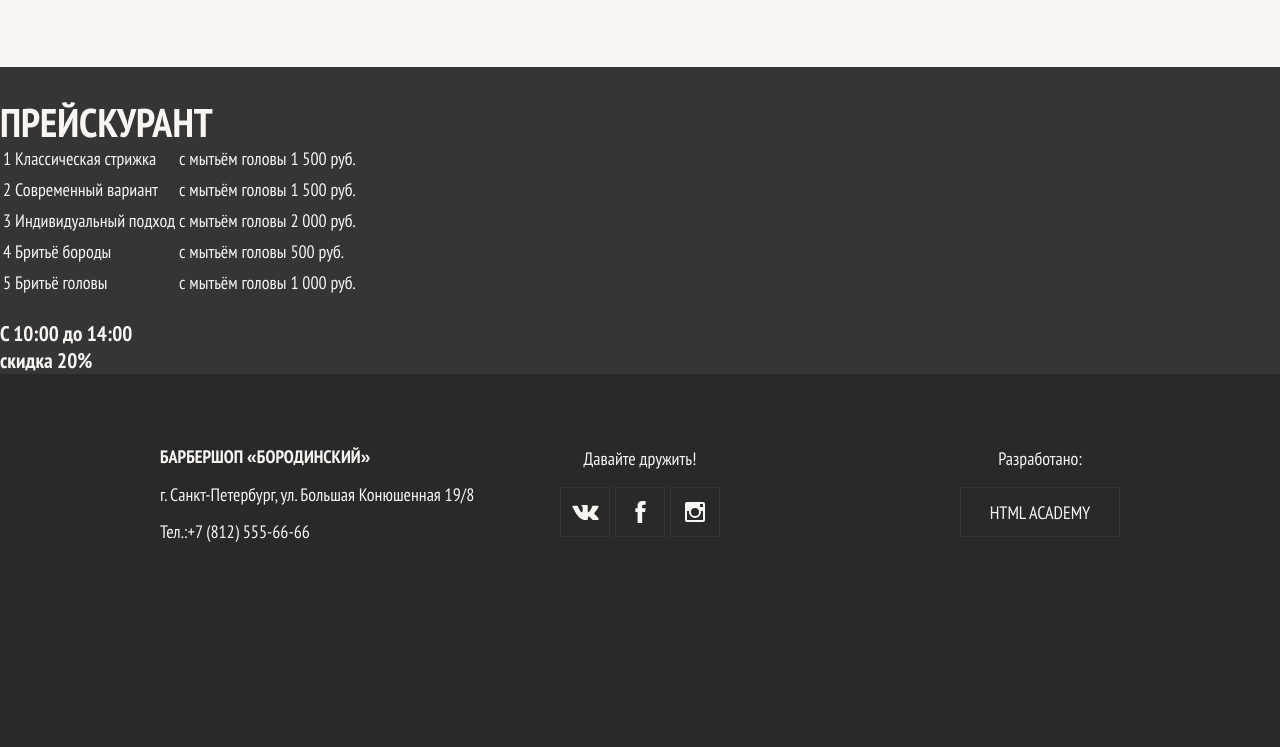
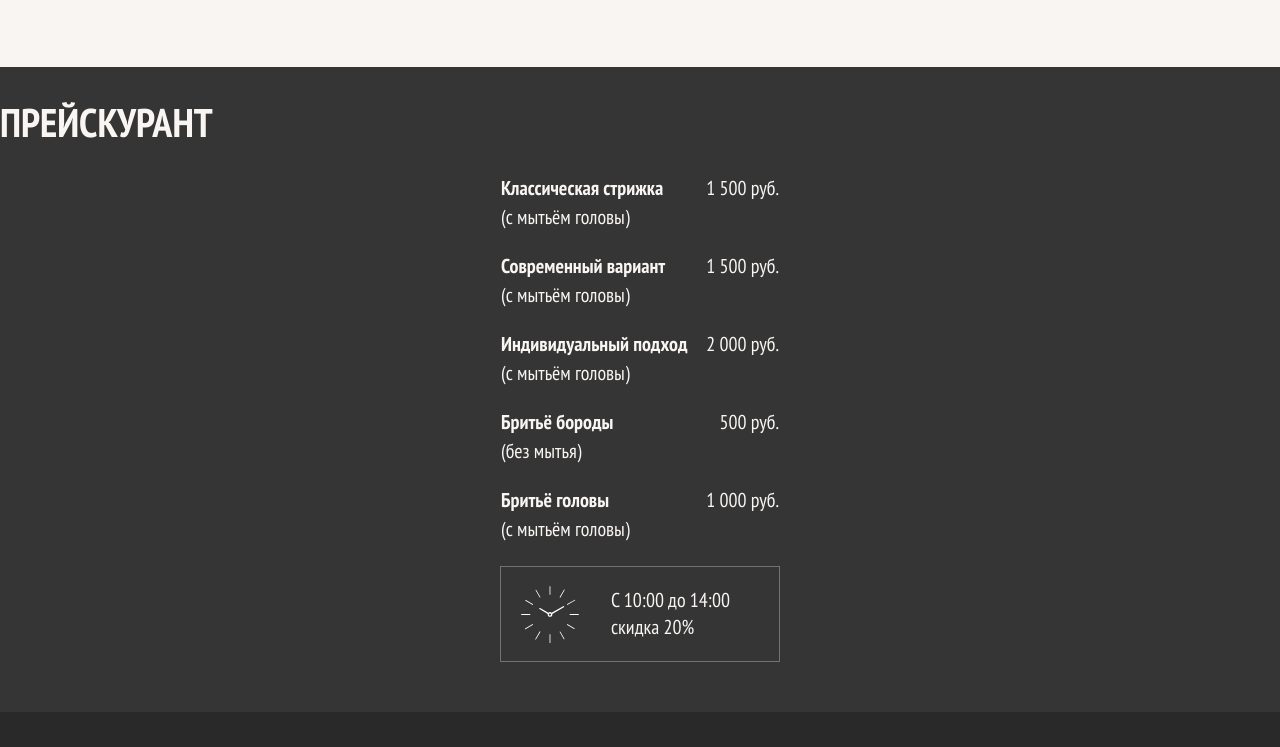
Before and after one commit to kosweb/Barbershop, a website: page source/photo.html in a window 1280 px wide. Shown: the part 1953-2700 px from the top of the page. Before the commit the page ends 2565 px from the top, so only its background shows below. Drawn offline with nearby package versions, Linux system fonts and the light colour scheme; files that its build step writes are made by us from their sources.

Commit message:
photo indx mob style done

```diff
--- a/source/photo.html
+++ b/source/photo.html
@@ -153,34 +153,34 @@
 
 			<table class="works-price__list">
 				<tr>
-					<td>1</td>
-					<td>Классическая стрижка</td>
-					<td>с мытьём головы</td>
-					<td>1 500 руб.</td>
+					<td class="works-price__list-number">1</td>
+					<td class="works-price__list-style">Классическая стрижка</td>
+					<td class="works-price__list-option"><span>(</span>с мытьём головы<span>)</span></td>
+					<td class="works-price__list-price">1 500 руб.</td>
 				</tr>
 				<tr>
-					<td>2</td>
-					<td>Современный вариант</td>
-					<td>с мытьём головы</td>
-					<td>1 500 руб.</td>
+					<td class="works-price__list-number">2</td>
+					<td class="works-price__list-style">Современный вариант</td>
+					<td class="works-price__list-option"><span>(</span>с мытьём головы<span>)</span></td>
+					<td class="works-price__list-price">1 500 руб.</td>
 				</tr>
 				<tr>
-					<td>3</td>
-					<td>Индивидуальный подход</td>
-					<td>с мытьём головы</td>
-					<td>2 000 руб.</td>
+					<td class="works-price__list-number">3</td>
+					<td class="works-price__list-style">Индивидуальный подход</td>
+					<td class="works-price__list-option"><span>(</span>с мытьём головы<span>)</span></td>
+					<td class="works-price__list-price">2 000 руб.</td>
 				</tr>
 				<tr>
-					<td>4</td>
-					<td>Бритьё бороды</td>
-					<td>с мытьём головы</td>
-					<td>500 руб.</td>
+					<td class="works-price__list-number">4</td>
+					<td class="works-price__list-style">Бритьё бороды</td>
+					<td class="works-price__list-option"><span>(</span>без мытья<span>)</span></td>
+					<td class="works-price__list-price">500 руб.</td>
 				</tr>
 				<tr>
-					<td>5</td>
-					<td>Бритьё головы</td>
-					<td>с мытьём головы</td>
-					<td>1 000 руб.</td>
+					<td class="works-price__list-number">5</td>
+					<td class="works-price__list-style">Бритьё головы</td>
+					<td class="works-price__list-option"><span>(</span>с мытьём головы<span>)</span></td>
+					<td class="works-price__list-price">1 000 руб.</td>
 				</tr>
 			</table>
 
--- a/source/scss/blocks/contacts.scss
+++ b/source/scss/blocks/contacts.scss
@@ -34,8 +34,7 @@
 .contacts__phone {
 	margin-top: 20px;
 	color: var(--milk-white-color);
-	background-color: var(--mid-grey-color);
-	border: 1px solid var(--border-grey-color);
+	border: 1px solid rgba($color: #ffffff, $alpha: 0.3);
 
 	@media (min-width: $tablet-width) {
 		justify-content: start;
--- a/source/scss/blocks/copyright.scss
+++ b/source/scss/blocks/copyright.scss
@@ -23,18 +23,12 @@
 
 .copyright__link {
 	color: var(--milk-white-color);
-	background-color: var(--mid-grey-color);
-	border: 1px solid var(--border-grey-color);
-
-	@media (min-width: $tablet-width) {
-		background-color: transparent;
-	}
+	border: 1px solid rgba($color: #ffffff, $alpha: 0.3);
 
 	@media (min-width: $desktop-width) {
-		border-color: var(--mid-grey-color);
 
 		&:hover {
-			border-color: var(--border-grey-color);
+			border: 1px solid rgba($color: #ffffff, $alpha: 0.5);
 		}
 	}
 }
--- a/source/scss/blocks/social.scss
+++ b/source/scss/blocks/social.scss
@@ -22,18 +22,18 @@
 
 .social__item {
 	width: calc(100% / 3);
-	border: 1px solid var(--border-grey-color);
+	border: 1px solid rgba($color: #ffffff, $alpha: 0.3);
 
 	@media (min-width: $desktop-width) {
 		width: 50px;
 		height: 50px;
 		margin-right: 5px;
 
-		border-color: var(--mid-grey-color);
+		border: 1px solid rgba($color: #ffffff, $alpha: 0.3);
 		transition: 0.2s;
 
 		&:hover {
-			border-color: var(--border-grey-color);
+			border: 1px solid rgba($color: #ffffff, $alpha: 0.5);
 		}
 
 		&:last-child {
--- a/source/scss/blocks/works-price.scss
+++ b/source/scss/blocks/works-price.scss
@@ -2,6 +2,7 @@
 	position: relative;
 
 	padding-top: 35px;
+	padding-bottom: 50px;
 
 	background-color: var(--mid-grey-color);
 
@@ -23,5 +24,60 @@
 	}
 }
 
-// .work-price__title {
-// }
+.works-price__title {
+	margin-bottom: 30px;
+}
+
+.works-price__list {
+	width: 320px;
+
+	margin: 0 auto;
+	padding-left: $phone-padding;
+	padding-right: $phone-padding;
+
+	& tr {
+		display: flex;
+		flex-wrap: wrap;
+		justify-content: space-between;
+
+		width: 280px;
+		margin-bottom: 20px;
+
+		font-size: 20px;
+	}
+
+	&-number {
+		display: none;
+	}
+
+	&-style {
+		width: 190px;
+
+		font-weight: bold;
+	}
+
+	&-option {
+		order: 1;
+	}
+
+	&-price {
+		width: 75px;
+		text-align: right;
+	}
+}
+
+.works-price__discont {
+	width: 280px;
+	margin: 0 auto;
+	padding: 20px 45px 20px 110px;
+
+	font-size: 20px;
+	font-weight: normal;
+
+	border: 1px solid rgba($color: #ffffff, $alpha: 0.3);
+
+	background-image: url('../../img/clock.svg');
+	background-repeat: no-repeat;
+	background-position: 20px 50%;
+	background-size: 58px 57px;
+}
```
